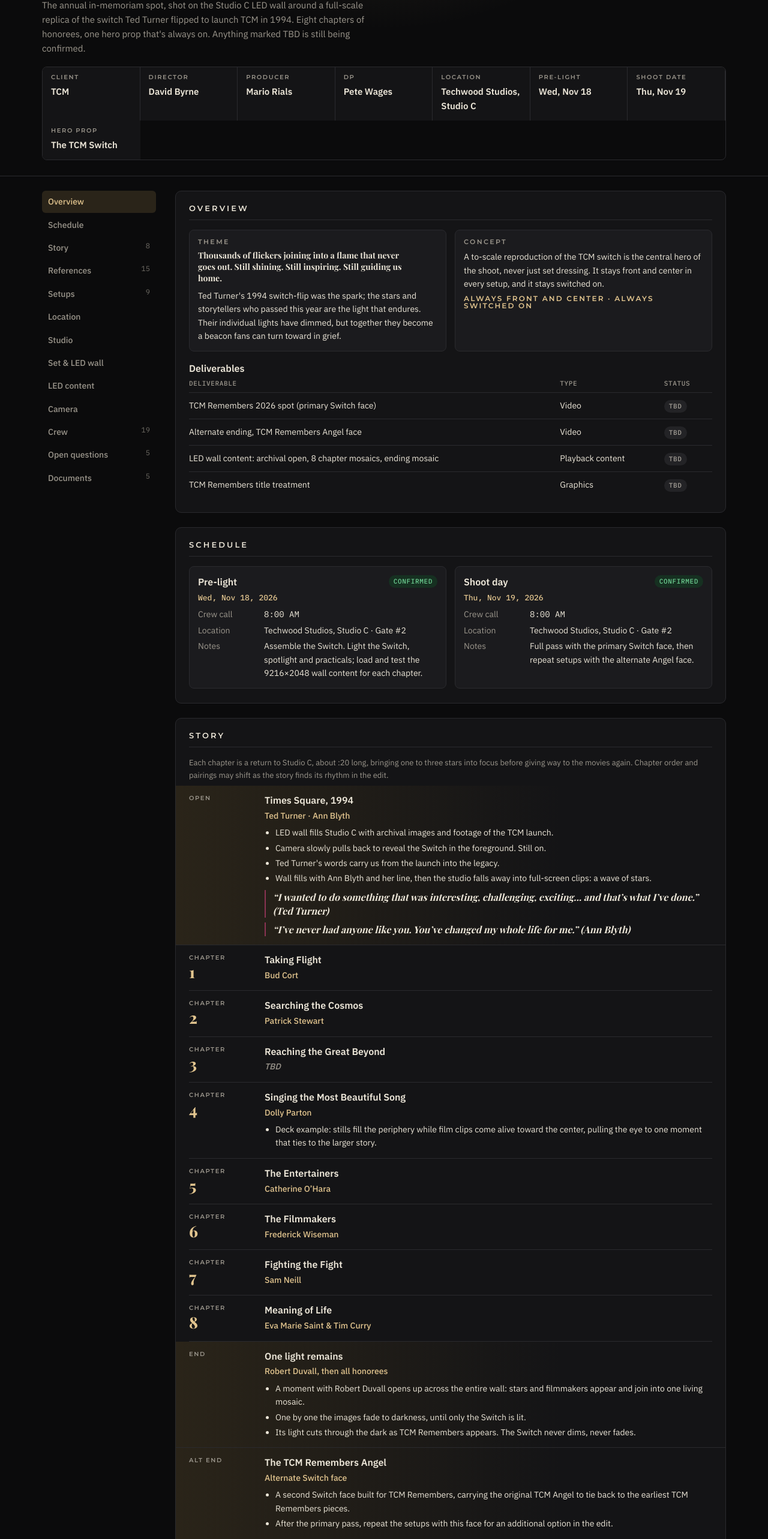
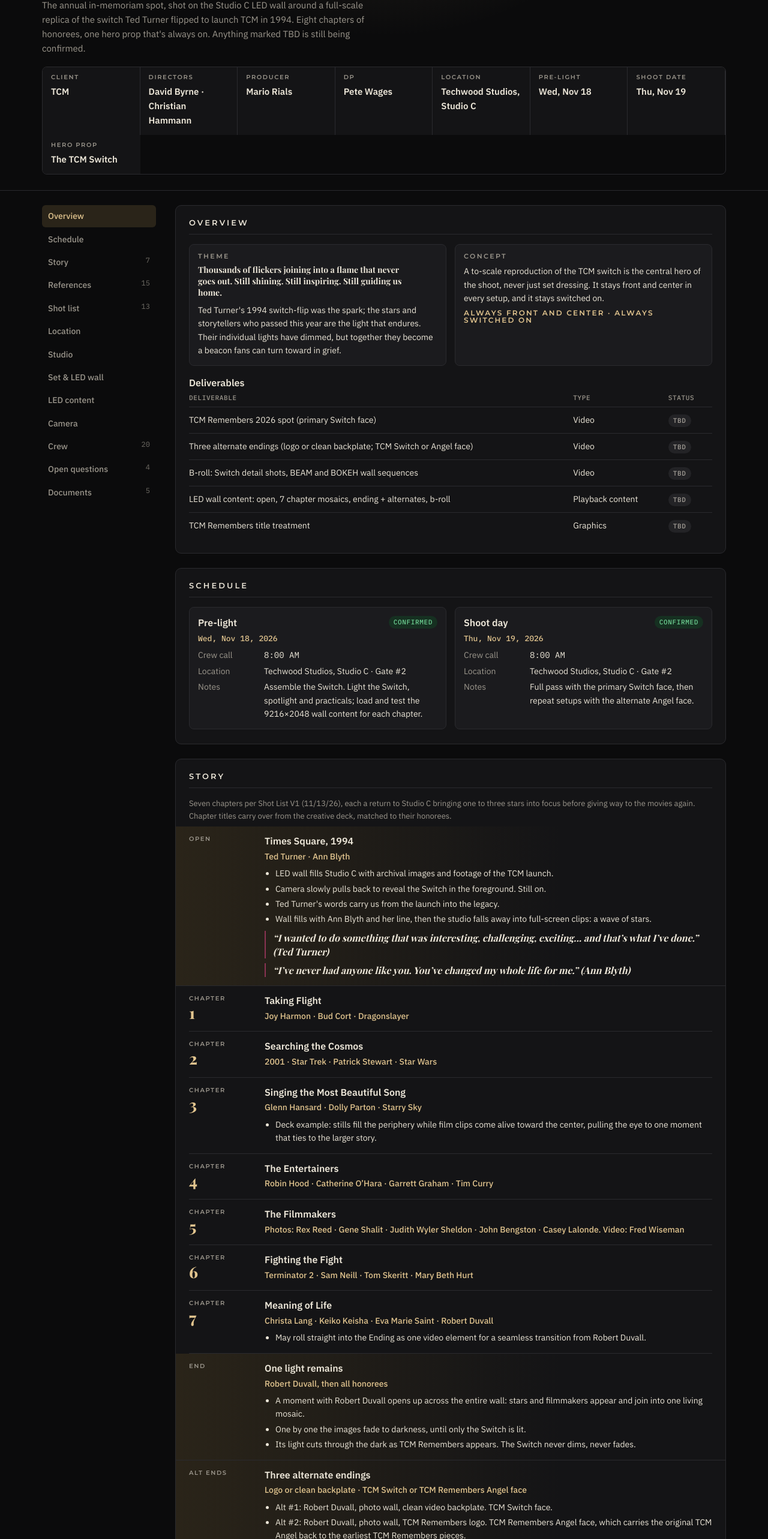
Before and after one commit to OGDCreative/Remembers-2026, a plain HTML site: page index.html in a window 1280 px wide. Shown: the part 214-2780 px from the top of the page at 60% size. Drawn offline with nearby package versions, Linux system fonts and the light colour scheme.

Commit message:
Add files via upload

```diff
--- a/index.html
+++ b/index.html
@@ -115,10 +115,23 @@ tbody tr.blockrow:not(:first-child) td { border-top: 10px solid var(--sheet); }
 .tabs button { font: 500 13px var(--font-body); border: 1px solid var(--rule); background: transparent; color: var(--muted); padding: 6px 12px; border-radius: 99px; cursor: pointer; }
 .tabs button[aria-pressed="true"] { background: var(--accent); color: #111; border-color: var(--accent); }
 .face { display: inline-block; font: 500 11px/1 var(--font-mono); padding: 4px 7px; border-radius: 4px; white-space: nowrap; }
-.face.both { background: var(--wine-soft); color: #e7a3bc; }
-.face.primary { background: var(--tbd-bg); color: var(--tbd); }
+.face.switch { background: var(--accent-soft); color: var(--accent); }
+.face.angel { background: var(--wine-soft); color: #e7a3bc; }
+.face-note { font-size: 12px; color: var(--muted); margin-top: 5px; max-width: 24ch; }
+tr.swaprow td { box-shadow: inset 0 2px 0 var(--wine); }
+.sl-head { display: flex; gap: 12px; align-items: center; flex-wrap: wrap; margin-bottom: 14px; }
+.refs-label { font: 500 11px/1 var(--font-mono); text-transform: uppercase; letter-spacing: .06em; color: var(--muted); margin-bottom: 8px; }
+.facestrip-wrap { margin-bottom: 16px; }
+.facestrip { display: grid; grid-template-columns: repeat(13, 1fr); gap: 3px; }
+.fs { display: inline-block; text-align: center; font: 500 11px/1 var(--font-mono); padding: 8px 0; border-radius: 3px; }
+.fs.switch { background: var(--accent-soft); color: var(--accent); }
+.fs.angel { background: var(--wine-soft); color: #e7a3bc; }
+.fs.swap { outline: 2px solid var(--wine); outline-offset: -2px; }
+.legend { display: flex; gap: 16px; flex-wrap: wrap; margin-top: 8px; font-size: 12px; color: var(--muted); }
+.legend i { width: 14px; height: 10px; padding: 0; margin-right: 6px; vertical-align: middle; }
 
 .refgrid .shot img { object-fit: cover; aspect-ratio: 16/10; }
+.cam-side { display: grid; gap: 14px; align-content: start; }
 .cam-grid { display: grid; grid-template-columns: 1.4fr 1fr; gap: 14px; align-items: start; }
 @media (max-width: 820px) { .cam-grid { grid-template-columns: 1fr; } }
 .shot.equip { background: #fff; max-width: 420px; }
@@ -185,10 +198,10 @@ footer { color: var(--muted); font-size: 13px; text-align: center; padding: 0 20
    EDIT PRODUCTION INFO HERE. Status values: "confirmed", "hold", "tbd"
    ============================================================ */
 const P = {
-  updated: "Nov 10, 2026",
+  updated: "Nov 16, 2026",
   slate: [
     ["Client", "TCM"],
-    ["Director", "David Byrne"],
+    ["Directors", "David Byrne · Christian Hammann"],
     ["Producer", "Mario Rials"],
     ["DP", "Pete Wages"],
     ["Location", "Techwood Studios, Studio C"],
@@ -201,8 +214,9 @@ const P = {
   concept: "A to-scale reproduction of the TCM switch is the central hero of the shoot, never just set dressing. It stays front and center in every setup, and it stays switched on.",
   deliverables: [
     ["TCM Remembers 2026 spot (primary Switch face)", "Video", "tbd"],
-    ["Alternate ending, TCM Remembers Angel face", "Video", "tbd"],
-    ["LED wall content: archival open, 8 chapter mosaics, ending mosaic", "Playback content", "tbd"],
+    ["Three alternate endings (logo or clean backplate; TCM Switch or Angel face)", "Video", "tbd"],
+    ["B-roll: Switch detail shots, BEAM and BOKEH wall sequences", "Video", "tbd"],
+    ["LED wall content: open, 7 chapter mosaics, ending + alternates, b-roll", "Playback content", "tbd"],
     ["TCM Remembers title treatment", "Graphics", "tbd"]
   ],
   days: [
@@ -217,41 +231,44 @@ const P = {
                "Wall fills with Ann Blyth and her line, then the studio falls away into full-screen clips: a wave of stars."],
       quotes: ["“I wanted to do something that was interesting, challenging, exciting... and that’s what I’ve done.” (Ted Turner)",
                "“I’ve never had anyone like you. You’ve changed my whole life for me.” (Ann Blyth)"] },
-    { tag: "Chapter", n: "1", title: "Taking Flight", stars: "Bud Cort" },
-    { tag: "Chapter", n: "2", title: "Searching the Cosmos", stars: "Patrick Stewart" },
-    { tag: "Chapter", n: "3", title: "Reaching the Great Beyond", stars: "TBD" },
-    { tag: "Chapter", n: "4", title: "Singing the Most Beautiful Song", stars: "Dolly Parton", points: ["Deck example: stills fill the periphery while film clips come alive toward the center, pulling the eye to one moment that ties to the larger story."] },
-    { tag: "Chapter", n: "5", title: "The Entertainers", stars: "Catherine O’Hara" },
-    { tag: "Chapter", n: "6", title: "The Filmmakers", stars: "Frederick Wiseman" },
-    { tag: "Chapter", n: "7", title: "Fighting the Fight", stars: "Sam Neill" },
-    { tag: "Chapter", n: "8", title: "Meaning of Life", stars: "Eva Marie Saint & Tim Curry" },
+    { tag: "Chapter", n: "1", title: "Taking Flight", stars: "Joy Harmon · Bud Cort · Dragonslayer" },
+    { tag: "Chapter", n: "2", title: "Searching the Cosmos", stars: "2001 · Star Trek · Patrick Stewart · Star Wars" },
+    { tag: "Chapter", n: "3", title: "Singing the Most Beautiful Song", stars: "Glenn Hansard · Dolly Parton · Starry Sky", points: ["Deck example: stills fill the periphery while film clips come alive toward the center, pulling the eye to one moment that ties to the larger story."] },
+    { tag: "Chapter", n: "4", title: "The Entertainers", stars: "Robin Hood · Catherine O’Hara · Garrett Graham · Tim Curry" },
+    { tag: "Chapter", n: "5", title: "The Filmmakers", stars: "Photos: Rex Reed · Gene Shalit · Judith Wyler Sheldon · John Bengston · Casey Lalonde. Video: Fred Wiseman" },
+    { tag: "Chapter", n: "6", title: "Fighting the Fight", stars: "Terminator 2 · Sam Neill · Tom Skeritt · Mary Beth Hurt" },
+    { tag: "Chapter", n: "7", title: "Meaning of Life", stars: "Christa Lang · Keiko Keisha · Eva Marie Saint · Robert Duvall", points: ["May roll straight into the Ending as one video element for a seamless transition from Robert Duvall."] },
     { tag: "End", n: "", studio: true, title: "One light remains", stars: "Robert Duvall, then all honorees",
       points: ["A moment with Robert Duvall opens up across the entire wall: stars and filmmakers appear and join into one living mosaic.",
                "One by one the images fade to darkness, until only the Switch is lit.",
                "Its light cuts through the dark as TCM Remembers appears. The Switch never dims, never fades."] },
-    { tag: "Alt end", n: "", studio: true, title: "The TCM Remembers Angel", stars: "Alternate Switch face",
-      points: ["A second Switch face built for TCM Remembers, carrying the original TCM Angel to tie back to the earliest TCM Remembers pieces.",
-               "After the primary pass, repeat the setups with this face for an additional option in the edit."] }
+    { tag: "Alt ends", n: "", studio: true, title: "Three alternate endings", stars: "Logo or clean backplate · TCM Switch or TCM Remembers Angel face",
+      points: ["Alt #1: Robert Duvall, photo wall, clean video backplate. TCM Switch face.",
+               "Alt #2: Robert Duvall, photo wall, TCM Remembers logo. TCM Remembers Angel face, which carries the original TCM Angel back to the earliest TCM Remembers pieces.",
+               "Alt #3: Robert Duvall, photo wall, clean backplate. TCM Remembers Angel face."] }
   ],
-  chapterNote: "Each chapter is a return to Studio C, about :20 long, bringing one to three stars into focus before giving way to the movies again. Chapter order and pairings may shift as the story finds its rhythm in the edit.",
-  setupGroups: {
-    "Opening": [
-      ["01", "Slow pull-back from the LED wall (Times Square 1994 archival) to reveal the Switch in the foreground", "Wide → reveal", "both"],
-      ["02", "Ann Blyth across the full Studio C canvas, Switch in frame", "Wide", "both"]
-    ],
-    "Chapters 1–8": [
-      ["03", "Sweeping wide: full environment, chapter mosaic across all three walls", "Wide", "both"],
-      ["04", "Intimate composition closer to the imagery at the center of the mosaic", "Medium / close", "both"],
-      ["05", "Dolly alongside the Switch in the foreground, using it to reveal faces, films and memories on the wall", "Dolly move", "both"],
-      ["06", "Long-lens shot down the length of the wall past the practical fixtures", "Wide", "both"]
-    ],
-    "Ending": [
-      ["07", "Robert Duvall moment opening into the full-wall mosaic of all honorees", "Wide", "both"],
-      ["08", "Images fade out one by one until the Switch is the last light", "Wide → Switch", "both"],
-      ["09", "Spotlit Switch alone in darkness, hold for the TCM Remembers title", "Medium", "both"]
+  chapterNote: "Seven chapters per Shot List V1 (11/13/26), each a return to Studio C bringing one to three stars into focus before giving way to the movies again. Chapter titles carry over from the creative deck, matched to their honorees.",
+  shotList: {
+    version: "V1",
+    date: "11/13/26",
+    note: "Listed in shooting order. Each row is one LED wall video element; the Switch sits in the foreground throughout.",
+    faces: { switch: "TCM Switch", angel: "TCM Remembers Angel" },
+    shots: [
+      { sec: "Open", title: "Open · “Chapter 00”", wall: ["Ted Turner", "Ann Blyth"], notes: "Aiming for a pull-back reveal to the TCM Switch in the foreground.", face: "switch", faceNote: "Not named in the shot list; assumed TCM Switch" },
+      { sec: "Ending", title: "Ending", wall: ["Robert Duvall", "Photo Wall", "TCM Remembers Logo"], face: "switch" },
+      { sec: "Ending", title: "Ending Alt #1", wall: ["Robert Duvall", "Photo Wall", "Clean Video Backplate"], face: "switch" },
+      { sec: "Ending", title: "Ending Alt #2", wall: ["Robert Duvall", "Photo Wall", "TCM Remembers Logo"], face: "angel", faceNote: "Swap: TCM Switch out, TCM Remembers Angel in", swap: true },
+      { sec: "Ending", title: "Ending Alt #3", wall: ["Robert Duvall", "Photo Wall", "Clean Backplate"], face: "angel" },
+      { sec: "Chapters", title: "Chapter 7", wall: ["Christa Lang", "Keiko Keisha", "Eva Marie Saint", "Robert Duvall"], notes: "May be married to the beginning of the Ending video for a more seamless transition from Robert Duvall. If so, Chapter 7 is captured rolling into the Ending as one video element.", face: "angel", faceNote: "Not named; Angel still on from Ending Alt #3" },
+      { sec: "Chapters", title: "Chapter 1", wall: ["Joy Harmon", "Bud Cort", "Dragonslayer"], face: "switch", faceNote: "Swap: Angel out, TCM Switch in. Angel face retires for the rest of the shoot.", swap: true },
+      { sec: "Chapters", title: "Chapter 2", wall: ["2001", "Star Trek", "Patrick Stewart", "Star Wars"], face: "switch" },
+      { sec: "Chapters", title: "Chapter 3", wall: ["Glenn Hansard", "Dolly Parton", "Starry Sky"], face: "switch" },
+      { sec: "Chapters", title: "Chapter 6", wall: ["Terminator 2", "Sam Neill", "Tom Skeritt", "Mary Beth Hurt"], face: "switch" },
+      { sec: "Chapters", title: "Chapter 4", wall: ["Robin Hood", "Catherine O’Hara", "Garrett Graham", "Tim Curry"], face: "switch" },
+      { sec: "Chapters", title: "Chapter 5", wall: ["Photo section: Rex Reed, Gene Shalit, Judith Wyler Sheldon, John Bengston, Casey Lalonde", "Video section: Fred Wiseman"], face: "switch" },
+      { sec: "B-Roll", title: "B-Roll", wall: ["BEAM sequence", "BOKEH sequence"], notes: "Time permitting at the end of the shoot day: tighter detail shots of the TCM Switch sign. Look for organic, magical moments to use as transitional and texture elements.", face: "switch" }
     ]
   },
-  setupNote: "Working setup list drawn from the creative deck, not a locked shot list. Chapter setups (03–06) repeat for each of the eight chapters as each one calls for. Every setup is shot twice: primary Switch face, then the Angel face.",
   wall: { back: [5120, 2048], side: [2048, 2048], total: [9216, 2048] },
   setElements: [
     ["TCM Switch replica", "To scale, the hero in every setup. Always in frame, always switched on."],
@@ -311,7 +328,12 @@ const P = {
     equipment: [
       ["Chapman Hybrid Dolly", "Dolly", "img/dolly-chapman-hybrid.jpg"]
     ],
-    settings: [["Resolution", "UHD 3840×2160"], ["Frame rate", "23.98 fps"], ["Codec", "XAVC-I"], ["Gamma", "S-Log3"]]
+    settings: [["Resolution", "UHD 3840×2160"], ["Frame rate", "23.98 fps"], ["Codec", "XAVC-I"], ["Gamma", "S-Log3"]],
+    workflow: [
+      ["LUT", "When recording LOG, apply a LUT to on-set viewing monitors only. Do not burn into footage or transcodes. Include the LUT on drives."],
+      ["Timecode", "TOD"],
+      ["Drives", "Formatted HFS+"]
+    ]
   },
   images: [
     ["img/switch-primary.jpg", "TCM Switch · primary face"],
@@ -323,19 +345,22 @@ const P = {
     ["Archival: Times Square 1994 TCM launch, images and footage", "Opening", "tbd"],
     ["Ted Turner audio for the quote", "Opening", "tbd"],
     ["Ann Blyth clip and line", "Opening", "tbd"],
-    ["Stills + film clips per honoree, sized for 9216×2048", "Chapters 1–8", "tbd"],
+    ["Stills + film clips per honoree, sized for 9216×2048", "Chapters 1–7", "tbd"],
     ["Robert Duvall moment", "Ending", "tbd"],
     ["Full-honoree mosaic build with fade-out sequence", "Ending", "tbd"],
     ["TCM Remembers title animation", "Ending", "tbd"],
+    ["Clean video backplate versions of the ending", "Ending alts", "tbd"],
+    ["BEAM and BOKEH b-roll sequences", "B-roll", "tbd"],
     ["Clip and image clearances", "All", "tbd"]
   ],
   crew: [
     ["Direction", "Director", "David Byrne", "confirmed"],
+    ["Direction", "Director", "Christian Hammann", "confirmed"],
     ["Creative", "Designer", "Christopher Brooks", "confirmed"],
     ["Direction", "1st AD", "JD Taylor", "confirmed"],
     ["Production", "Producer", "Mario Rials", "confirmed"],
     ["Production", "Production Coordinator", "Gwen Conway", "confirmed"],
-    ["Production", "PA", "Patricia Mejorada", "confirmed"],
+    ["Production", "PA", "Patricio Mejorada", "confirmed"],
     ["Production", "PA", "Kat Rolader", "confirmed"],
     ["Production", "PA", "Bradley Stull", "confirmed"],
     ["Camera", "Director of Photography", "Pete Wages", "confirmed"],
@@ -347,20 +372,19 @@ const P = {
     ["Grip", "Key Grip", "Mike Coskey", "confirmed"],
     ["Grip", "Best Boy Grip", "Stephen Dragstedt", "confirmed"],
     ["Art", "Production Designer", "LA Reagan-Barnes", "confirmed"],
-    ["Art", "Art Assistant", "TBD", "tbd"],
+    ["Art", "Art Assistant", "Jessie Simpson", "confirmed"],
     ["Virtual production", "LED wall / playback operator", "Kaitlin Khosravi", "confirmed"]
   ],
   questions: [
-    "Chapter 3 (Reaching the Great Beyond) has no honoree named yet.",
-    "Robert Duvall leads the ending but isn't in the chapter list. Is he a ninth beat, or part of Chapter 8?",
-    "Art Assistant still to be named.",
-    "Total runtime: eight chapters at :20 plus open and end runs past 2:40. Confirm the target length.",
+    "Open: the shot list doesn't name a sign face. The site assumes TCM Switch.",
+    "Chapter 7: confirm whether it's captured rolling straight into the Ending as one element.",
+    "Total runtime: seven chapters at :20 plus open and end runs past 2:20. Confirm the target length.",
     "Title card treatment: clean lettering or image-filled lettering (both shown in the deck)."
   ],
   docs: [
     ["TCM Remembers Creative Deck V2", "David Byrne · Canva · 18 pp · Nov 5, 2026", "confirmed"],
     ["Honoree list (final)", "TCM", "tbd"],
-    ["Shot list", "Creative", "tbd"],
+    ["TCM Remembers 2026 Shot List V1", "11/13/26 · 13 shots incl. open, ending + 3 alts, 7 chapters, b-roll", "confirmed"],
     ["LED content / edit plan", "Post", "tbd"],
     ["Call sheet", "Production", "tbd"]
   ]
@@ -371,7 +395,6 @@ const esc = s => String(s).replace(/[&<>"]/g, c => ({ "&": "&amp;", "<": "&lt;",
 const v = s => /\bTBD\b/.test(s) ? `<span class="placeholder">${esc(s)}</span>` : esc(s);
 const pill = s => `<span class="pill ${s}">${s === "tbd" ? "TBD" : s}</span>`;
 const table = (cols, rows) => `<div class="tbl-wrap"><table><thead><tr>${cols.map(c => `<th>${c}</th>`).join("")}</tr></thead><tbody>${rows.map(r => `<tr>${r.map(c => `<td>${c}</td>`).join("")}</tr>`).join("")}</tbody></table></div>`;
-const allSetups = Object.values(P.setupGroups).flat();
 const fmt = n => n.toLocaleString("en-US");
 
 const sections = [
@@ -405,11 +428,15 @@ const sections = [
     <h3 style="margin:${gi ? 22 : 0}px 0 10px">${esc(g[0])}</h3>
     <div class="media-row refgrid">${g[1].map((m, i) => `<button type="button" class="shot" data-set="ref${gi}" data-i="${i}" aria-label="Open ${esc(m[1])}"><img src="${m[0]}" alt="${esc(m[1])}" loading="lazy"><span>${esc(m[1])}</span></button>`).join("")}</div>`).join("") + `
     <p class="sec-note" style="margin:14px 0 0">From the TCM Remembers Creative Deck V2. Switch renders and the set plan are under Set & LED wall. Click any image to enlarge.</p>`],
-  ["setups", "Setups", () => {
-    const keys = ["All", ...Object.keys(P.setupGroups)];
-    return `<div class="tabs" role="group" aria-label="Filter by section">${keys.map((k, i) => `<button type="button" data-g="${esc(k)}" aria-pressed="${i === 0}">${esc(k)}</button>`).join("")}</div>
-      <div id="su-body"></div>
-      <div class="callout" style="margin-top:14px">${esc(P.setupNote)}</div>`;
+  ["shot-list", "Shot list", () => {
+    const sl = P.shotList, secs = ["All", ...new Set(sl.shots.map(x => x.sec))];
+    const strip = sl.shots.map((x, i) => `<span class="fs ${x.face}${x.swap ? " swap" : ""}" title="${String(i + 1).padStart(2, "0")} ${esc(x.title)}: ${esc(sl.faces[x.face])}">${String(i + 1).padStart(2, "0")}</span>`).join("");
+    return `<div class="sl-head"><span class="pill confirmed">${esc(sl.version)} · ${esc(sl.date)}</span><span class="sec-note">${esc(sl.note)}</span></div>
+      <div class="facestrip-wrap"><div class="refs-label">Switch face by shot</div><div class="facestrip">${strip}</div>
+      <div class="legend"><span><i class="fs switch"></i>TCM Switch</span><span><i class="fs angel"></i>TCM Remembers Angel</span><span><i class="fs swap switch"></i>Face swap</span></div></div>
+      <div class="tabs" role="group" aria-label="Filter by section">${secs.map((k, i) => `<button type="button" data-g="${esc(k)}" aria-pressed="${i === 0}">${esc(k)}</button>`).join("")}</div>
+      <div class="tabs" role="group" aria-label="Filter by Switch face">${[["all", "All faces"], ["switch", "TCM Switch"], ["angel", "TCM Remembers Angel"]].map((f, i) => `<button type="button" data-f="${f[0]}" aria-pressed="${i === 0}">${f[1]}</button>`).join("")}<span class="sec-note" id="sl-count" style="align-self:center;margin-left:6px"></span></div>
+      <div id="sl-body"></div>`;
   }],
   ["location", "Location", () => `
     <div class="grid2">
@@ -457,11 +484,17 @@ const sections = [
   ["camera", "Camera", () => `
     <div class="cam-grid">
       <button type="button" class="shot plan" data-set="cam" data-i="0" aria-label="Open camera photo"><img src="${P.camera.photo[0]}" alt="${esc(P.camera.photo[1])}" loading="lazy"><span>${esc(P.camera.photo[1])}</span></button>
+      <div class="cam-side">
       <div class="box">
         <div class="eyebrow">Camera</div>
         <h3 style="font:800 28px/1.1 var(--font-display)">${esc(P.camera.body)}</h3>
         <h3 style="margin-top:8px">Camera settings</h3>
         <dl class="kv">${P.camera.settings.map(x => `<dt>${esc(x[0])}</dt><dd class="mono">${esc(x[1])}</dd>`).join("")}</dl>
+      </div>
+      <div class="box">
+        <h3>LUT, timecode & media</h3>
+        <dl class="kv">${P.camera.workflow.map(x => `<dt>${esc(x[0])}</dt><dd>${esc(x[1])}</dd>`).join("")}</dl>
+      </div>
       </div>
     </div>
     <div class="sec-head" style="margin-top:28px"><h2>Camera Equipment</h2></div>
@@ -475,27 +508,32 @@ const sections = [
 ];
 
 document.getElementById("slate").innerHTML = P.slate.map(([k, val]) => `<div><dt>${esc(k)}</dt><dd>${v(val)}</dd></div>`).join("");
-const counts = { story: 8, references: P.refGroups.reduce((n, g) => n + g[1].length, 0), crew: P.crew.length, setups: allSetups.length, questions: P.questions.length, documents: P.docs.length };
+const counts = { story: 7, references: P.refGroups.reduce((n, g) => n + g[1].length, 0), crew: P.crew.length, "shot-list": P.shotList.shots.length, questions: P.questions.length, documents: P.docs.length };
 document.getElementById("nav").innerHTML = sections.map(([id, label]) => `<a href="#${id}" data-id="${id}">${label}${counts[id] ? `<span>${counts[id]}</span>` : ""}</a>`).join("");
 document.getElementById("main").innerHTML = sections.map(([id, label, fn]) => `
   <section class="card" id="${id}">
     <div class="sec-head"><h2>${label}</h2></div>
     ${fn()}
   </section>`).join("");
-document.getElementById("footer").textContent = `Last updated ${P.updated} · Sources: TCM Remembers Creative Deck V2 (David Byrne, Christian Hammann); location and studio specs from the TCM Wine Club 2026 production site.`;
+document.getElementById("footer").textContent = `Last updated ${P.updated} · Sources: TCM Remembers Creative Deck V2 (David Byrne, Christian Hammann); Shot List V1 (11/13/26); location and studio specs from the TCM Wine Club 2026 production site.`;
 
-let suG = "All";
-function renderSetups() {
-  let body = "";
-  Object.entries(P.setupGroups).filter(([g]) => suG === "All" || g === suG).forEach(([g, list]) => {
-    body += `<tr class="blockrow"><td colspan="4"><strong>${esc(g)}</strong><span class="sec-note">${list.length} setup${list.length > 1 ? "s" : ""}</span></td></tr>`;
-    list.forEach(s => body += `<tr><td class="mono">${s[0]}</td><td>${esc(s[1])}</td><td style="white-space:nowrap">${esc(s[2])}</td><td><span class="face ${s[3]}">${s[3] === "both" ? "Both faces" : "Primary"}</span></td></tr>`);
+let slG = "All", slF = "all";
+function renderShots() {
+  const sl = P.shotList; let body = "", last = null, n = 0;
+  sl.shots.forEach((x, i) => {
+    if ((slG !== "All" && x.sec !== slG) || (slF !== "all" && x.face !== slF)) return;
+    n++;
+    if (x.sec !== last) { last = x.sec; body += `<tr class="blockrow"><td colspan="5"><strong>${esc(x.sec)}</strong></td></tr>`; }
+    body += `<tr${x.swap ? ' class="swaprow"' : ""}><td class="mono">${String(i + 1).padStart(2, "0")}</td><td><strong>${esc(x.title)}</strong></td><td><div class="chips">${x.wall.map(w => `<span class="chip">${esc(w)}</span>`).join("")}</div></td><td>${x.notes ? esc(x.notes) : '<span class="placeholder">—</span>'}</td><td><span class="face ${x.face}">${x.swap ? "⇄ " : ""}${esc(sl.faces[x.face])}</span>${x.faceNote ? `<div class="face-note">${esc(x.faceNote)}</div>` : ""}</td></tr>`;
   });
-  document.getElementById("su-body").innerHTML = `<div class="tbl-wrap"><table><thead><tr>${["#", "Setup", "Framing", "Switch"].map(c => `<th>${c}</th>`).join("")}</tr></thead><tbody>${body}</tbody></table></div>`;
-  document.querySelectorAll("#setups [data-g]").forEach(b => b.setAttribute("aria-pressed", b.dataset.g === suG));
+  document.getElementById("sl-count").textContent = `${n} of ${sl.shots.length} shots`;
+  document.getElementById("sl-body").innerHTML = `<div class="tbl-wrap"><table><thead><tr>${["#", "Shot", "LED wall", "Notes", "Switch face"].map(c => `<th>${c}</th>`).join("")}</tr></thead><tbody>${body || '<tr><td colspan="5" class="placeholder">No shots match.</td></tr>'}</tbody></table></div>`;
+  document.querySelectorAll("#shot-list [data-g]").forEach(b => b.setAttribute("aria-pressed", b.dataset.g === slG));
+  document.querySelectorAll("#shot-list [data-f]").forEach(b => b.setAttribute("aria-pressed", b.dataset.f === slF));
 }
-document.querySelectorAll("#setups [data-g]").forEach(b => b.addEventListener("click", () => { suG = b.dataset.g; renderSetups(); }));
-renderSetups();
+document.querySelectorAll("#shot-list [data-g]").forEach(b => b.addEventListener("click", () => { slG = b.dataset.g; renderShots(); }));
+document.querySelectorAll("#shot-list [data-f]").forEach(b => b.addEventListener("click", () => { slF = b.dataset.f; renderShots(); }));
+renderShots();
 
 const lb = document.createElement("div");
 lb.className = "lightbox"; lb.hidden = true;
```
